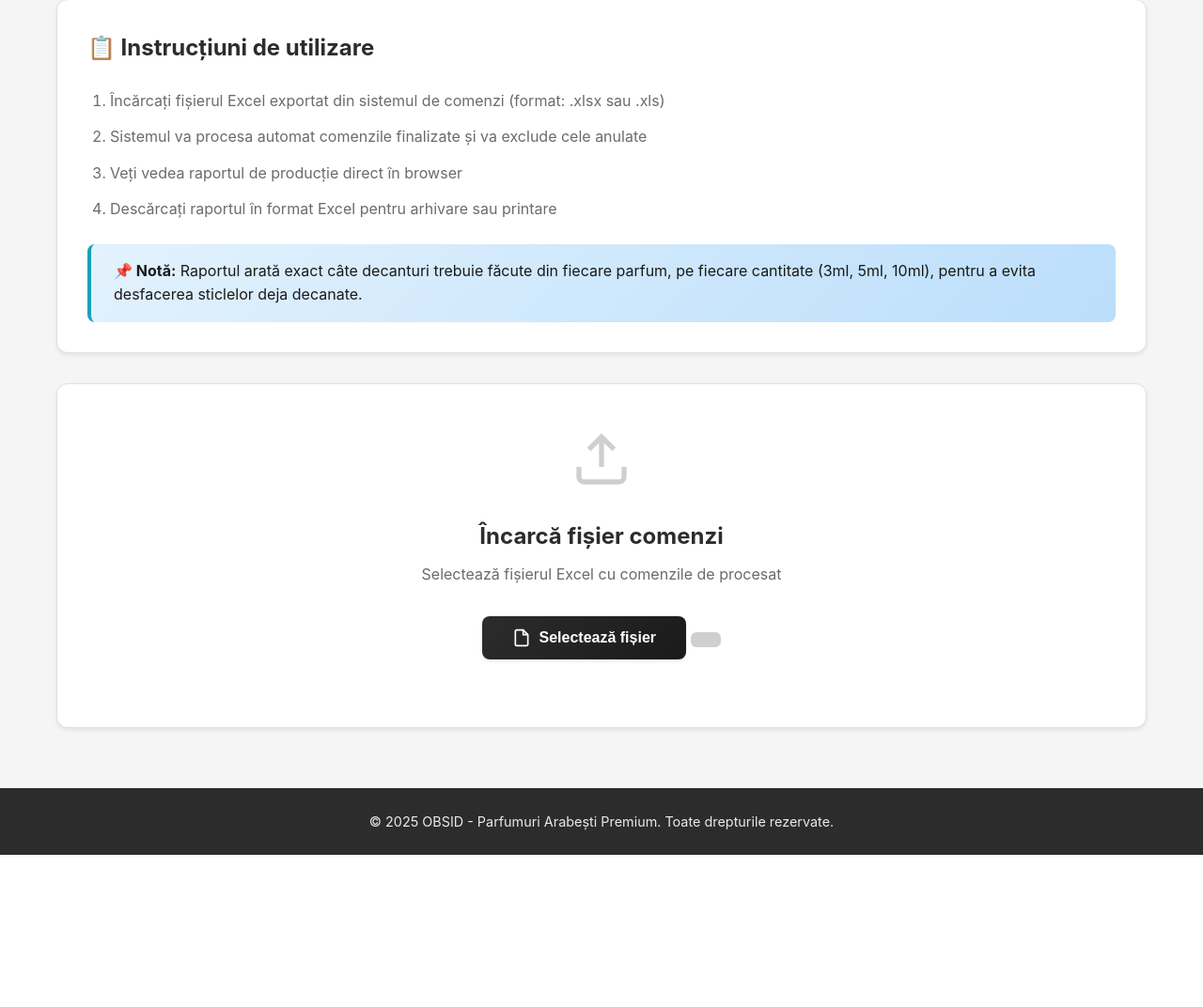
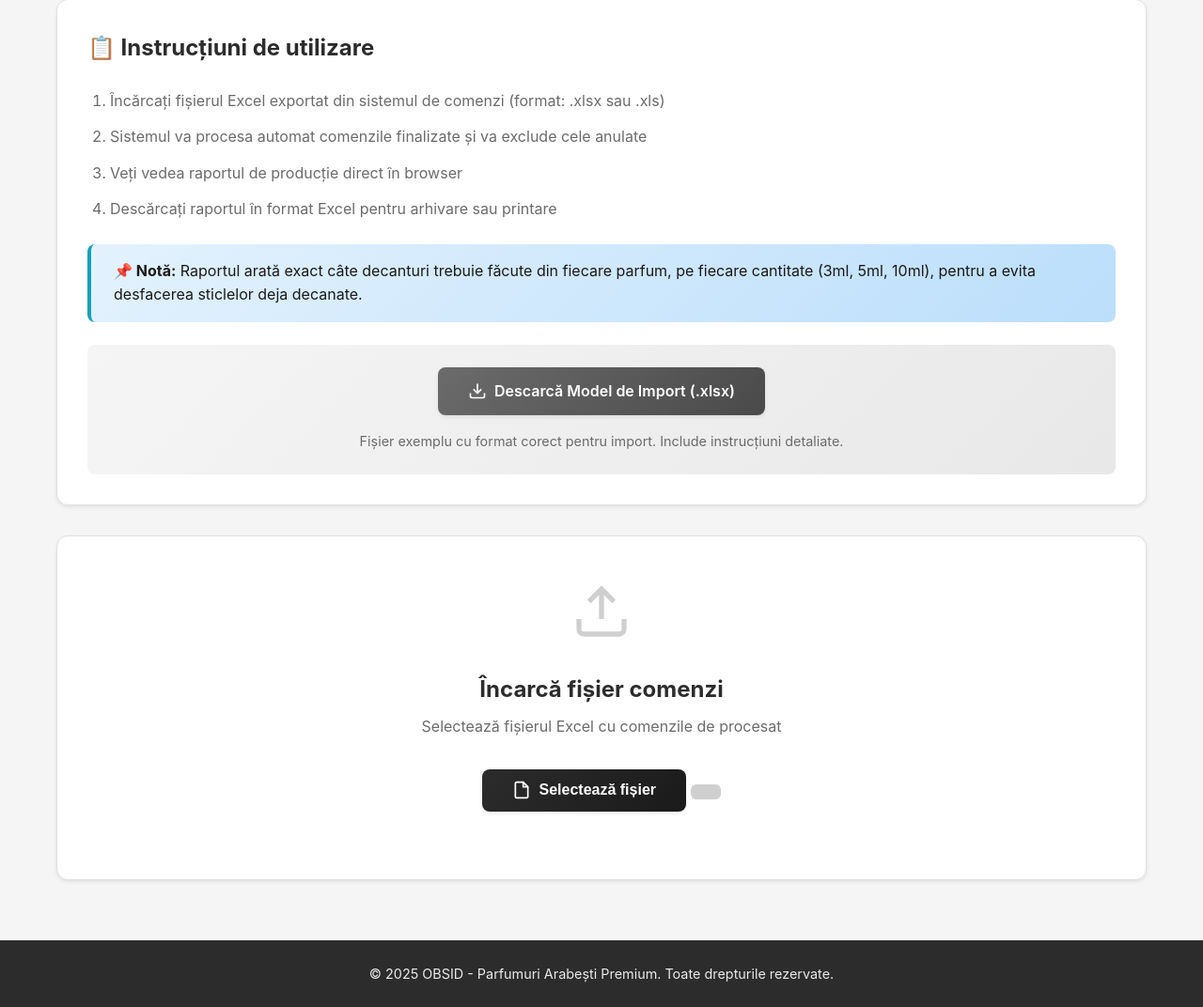
Before and after one commit to obsid2025/manager_decanturi, a Flask app: page / in a window 1280 px wide. Shown: the part 151-1223 px from the top of the page at 94% size. Before the commit the page ends 1061 px from the top, so only its background shows below. Run offline with Flask 3, Linux system fonts and the light colour scheme.

Commit message:
Add model import download + auto column detection
- Download model de import cu instructiuni
- Detectare automata coloane (ordinea nu mai conteaza)
- Buton download model pe pagina principala
- Suport flexibil pentru nume coloane (Status/Produse)

```diff
--- a/app.py
+++ b/app.py
@@ -57,17 +57,55 @@ def extrageInfoProdus(text_produs):
     return (nume_parfum, cantitate_ml, int(numar_bucati))
 
 
+def detecteazaColoane(df):
+    """
+    Detectează automat coloanele necesare din Excel
+    Returns: (coloana_status, coloana_produse)
+    """
+    coloane = df.columns.tolist()
+
+    # Detectare coloană Status
+    coloana_status = None
+    for col in coloane:
+        col_lower = str(col).lower()
+        if any(keyword in col_lower for keyword in ['status', 'stare', 'statu']):
+            coloana_status = col
+            break
+
+    # Detectare coloană Produse
+    coloana_produse = None
+    for col in coloane:
+        col_lower = str(col).lower()
+        if any(keyword in col_lower for keyword in ['produse', 'produs', 'articol', 'item']):
+            coloana_produse = col
+            break
+
+    if not coloana_status:
+        raise ValueError('Nu s-a găsit coloana cu statusul comenzii (trebuie să conțină "Status" în nume)')
+
+    if not coloana_produse:
+        raise ValueError('Nu s-a găsit coloana cu produsele comandate (trebuie să conțină "Produse" în nume)')
+
+    return coloana_status, coloana_produse
+
+
 def proceseazaComenzi(fisier_path):
     """
     Procesează fișierul cu comenzi și returnează raportul de producție
+    Detectează automat coloanele necesare (ordinea nu mai contează)
     """
     df = pd.read_excel(fisier_path)
-    df_finalizate = df[df['Status Comanda'] == 'Comanda Finalizata (Facturata)']
+
+    # Detectare automată coloane
+    coloana_status, coloana_produse = detecteazaColoane(df)
+
+    # Filtrare comenzi finalizate (flexibil - acceptă variante)
+    df_finalizate = df[df[coloana_status].astype(str).str.contains('Finalizata', case=False, na=False)]
 
     raport = defaultdict(int)
 
     for idx, row in df_finalizate.iterrows():
-        produse = str(row['Produse comandate']).split(' | ')
+        produse = str(row[coloana_produse]).split(' | ')
         for produs in produse:
             info = extrageInfoProdus(produs.strip())
             if info:
@@ -225,6 +263,69 @@ def export_excel(filename):
         return jsonify({'error': f'Eroare la export: {str(e)}'}), 500
 
 
+@app.route('/download-model')
+def download_model():
+    """
+    Download fișier model de import
+    """
+    try:
+        # Creare model în memorie
+        data = {
+            'Status Comanda': [
+                'Comanda Finalizata (Facturata)',
+                'Comanda Finalizata (Facturata)',
+                'Anulata'
+            ],
+            'Produse comandate': [
+                'Decant 3 ml parfum Yara Lattafa, parfum femei, 1.00 | Decant 5 ml parfum Eclaire Lattafa, parfum femei, 2.00',
+                'Decant 10 ml parfum Yum Yum Armaf, parfum femei, 1.00',
+                'Decant 3 ml parfum Khamrah Lattafa, unisex, 1.00'
+            ]
+        }
+
+        df_model = pd.DataFrame(data)
+
+        # Creare Excel în memorie
+        output = io.BytesIO()
+        with pd.ExcelWriter(output, engine='openpyxl') as writer:
+            df_model.to_excel(writer, sheet_name='Model Import', index=False)
+
+            # Adaugă sheet cu instrucțiuni
+            instructiuni = pd.DataFrame({
+                'INSTRUCȚIUNI UTILIZARE': [
+                    '1. Coloane OBLIGATORII:',
+                    '   - Status Comanda: trebuie să conțină "Finalizata" pentru comenzi procesate',
+                    '   - Produse comandate: lista de produse separate prin " | "',
+                    '',
+                    '2. Coloanele pot fi în orice ordine',
+                    '',
+                    '3. Format produse:',
+                    '   Decant [CANTITATE] ml parfum [NUME PARFUM], [sex], [NUMĂR BUCĂȚI]',
+                    '',
+                    '4. Exemple valide:',
+                    '   - Decant 3 ml parfum Yara Lattafa, parfum femei, 1.00',
+                    '   - Decant 10 ml parfum Khamrah Lattafa, unisex, 2.00',
+                    '',
+                    '5. Multiple produse separate prin " | "',
+                    '',
+                    '6. Comenzile anulate sunt automat excluse din raport'
+                ]
+            })
+            instructiuni.to_excel(writer, sheet_name='Instrucțiuni', index=False)
+
+        output.seek(0)
+
+        return send_file(
+            output,
+            mimetype='application/vnd.openxmlformats-officedocument.spreadsheetml.sheet',
+            as_attachment=True,
+            download_name='model_import_obsid_decanturi.xlsx'
+        )
+
+    except Exception as e:
+        return jsonify({'error': f'Eroare la generare model: {str(e)}'}), 500
+
+
 @app.route('/health')
 def health():
     """Health check endpoint"""
--- a/static/css/style.css
+++ b/static/css/style.css
@@ -146,6 +146,41 @@ body {
     border-radius: 8px;
     border-left: 4px solid var(--info-color);
     color: var(--text-primary);
+}
+
+.model-download-section {
+    margin-top: 1.5rem;
+    padding: 1.5rem;
+    background: linear-gradient(135deg, #f5f5f5 0%, #e8e8e8 100%);
+    border-radius: 8px;
+    text-align: center;
+}
+
+.btn-download-model {
+    background: linear-gradient(135deg, #6b6b6b 0%, #4a4a4a 100%);
+    color: white;
+    display: inline-flex;
+    align-items: center;
+    gap: 0.5rem;
+    padding: 0.8rem 2rem;
+    border-radius: 8px;
+    text-decoration: none;
+    font-weight: 600;
+    transition: all 0.3s ease;
+    box-shadow: var(--shadow-sm);
+    margin-bottom: 0.5rem;
+}
+
+.btn-download-model:hover {
+    transform: translateY(-2px);
+    box-shadow: var(--shadow-md);
+    background: linear-gradient(135deg, #4a4a4a 0%, #2c2c2c 100%);
+}
+
+.model-description {
+    color: var(--text-secondary);
+    font-size: 0.9rem;
+    margin-top: 0.5rem;
 }
 
 /* Upload Section */
--- a/templates/index.html
+++ b/templates/index.html
@@ -53,6 +53,17 @@
                 <div class="info-box">
                     <strong>📌 Notă:</strong> Raportul arată exact câte decanturi trebuie făcute din fiecare parfum,
                     pe fiecare cantitate (3ml, 5ml, 10ml), pentru a evita desfacerea sticlelor deja decanate.
+                </div>
+                <div class="model-download-section">
+                    <a href="/download-model" class="btn btn-download-model">
+                        <svg width="20" height="20" viewBox="0 0 24 24" fill="none" stroke="currentColor" stroke-width="2">
+                            <path d="M21 15v4a2 2 0 0 1-2 2H5a2 2 0 0 1-2-2v-4"></path>
+                            <polyline points="7 10 12 15 17 10"></polyline>
+                            <line x1="12" y1="15" x2="12" y2="3"></line>
+                        </svg>
+                        Descarcă Model de Import (.xlsx)
+                    </a>
+                    <p class="model-description">Fișier exemplu cu format corect pentru import. Include instrucțiuni detaliate.</p>
                 </div>
             </div>
 
```
